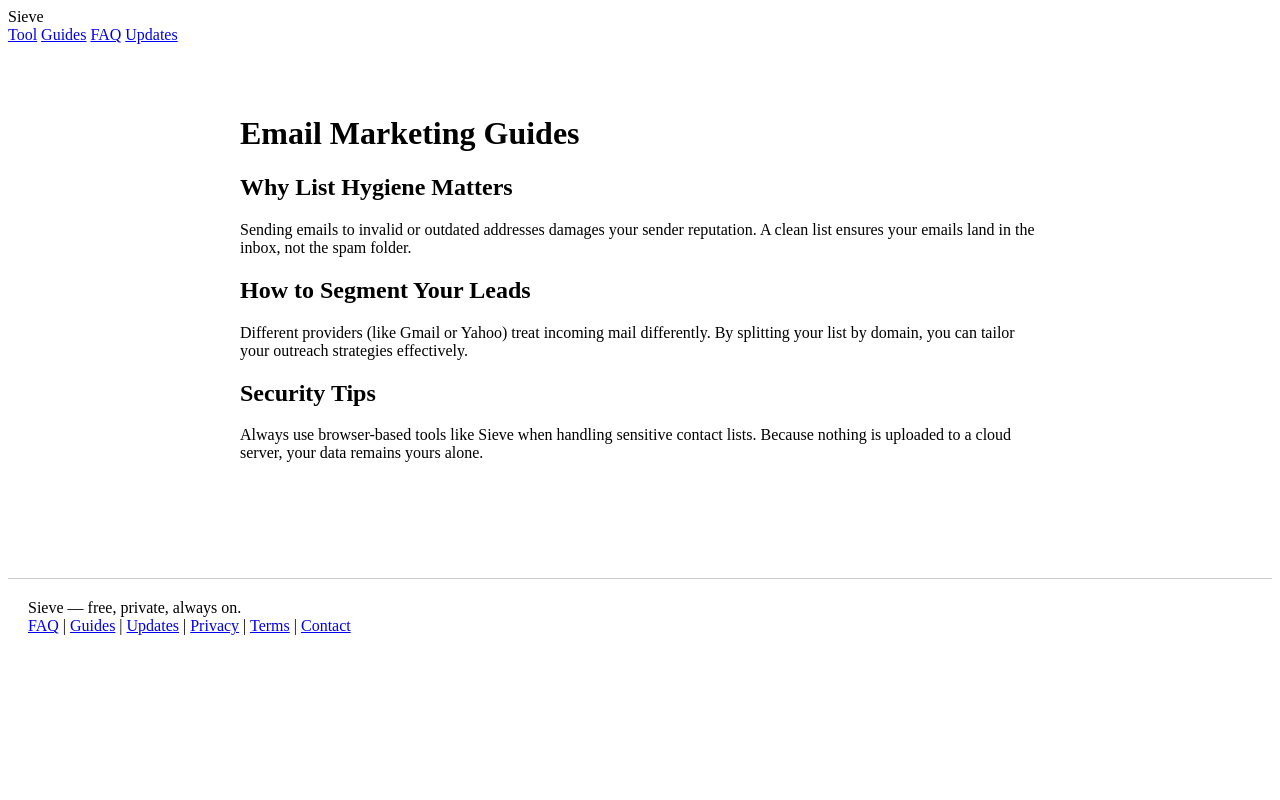
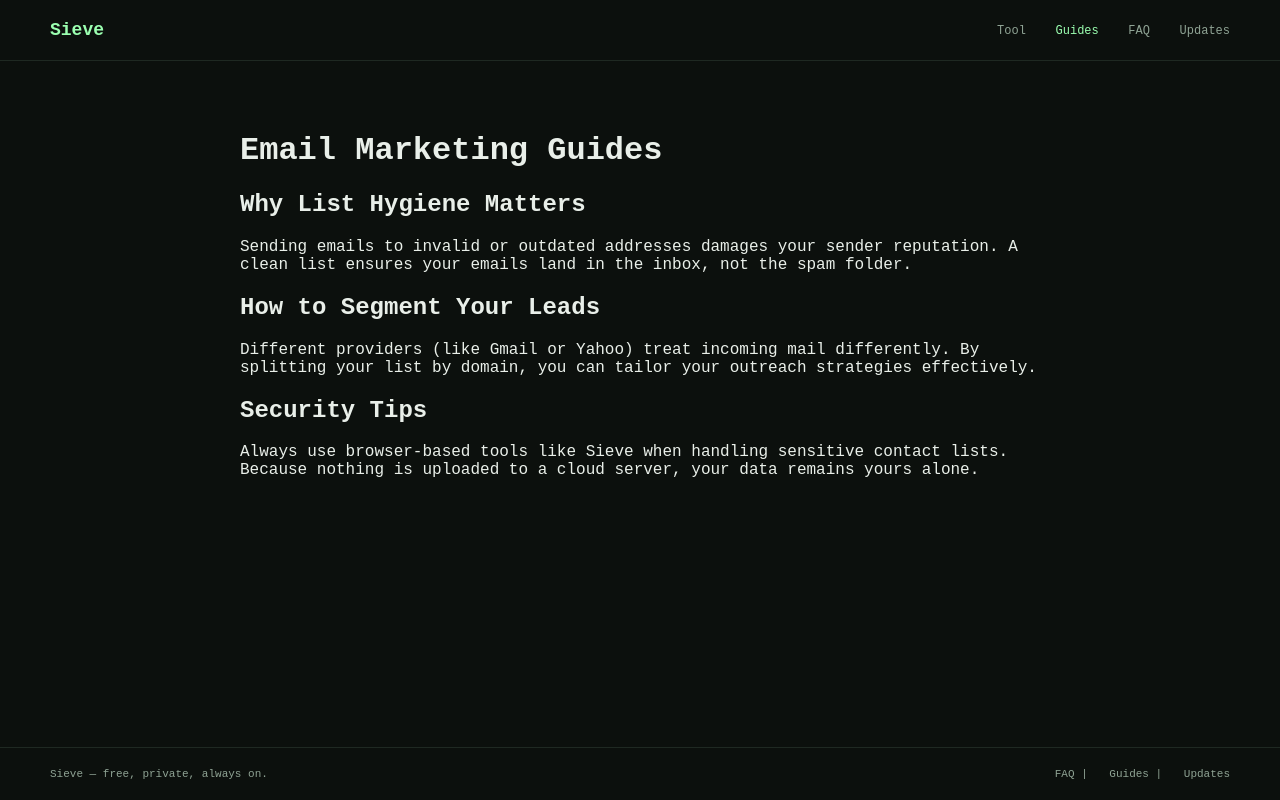
Before and after one commit to sixtuseedc/sieve, a website: page guides.html in a window 1280 px wide. Drawn offline with Linux system fonts and the light colour scheme.

Commit message:
Add CSS styles and update footer links in guides.html

```diff
--- a/guides.html
+++ b/guides.html
@@ -4,20 +4,30 @@
     <meta charset="UTF-8">
     <meta name="viewport" content="width=device-width, initial-scale=1.0">
     <title>Guides | Sieve Email Extractor</title>
-    <!-- Paste your CSS link or <style> block here -->
+    <style>
+        :root { --ink: #e9efe9; --ink-dim: #8fa394; --bg: #0c100d; --bg-raised: #121713; --line: #1f2922; --green: #9bffb0; }
+        body { background: var(--bg); color: var(--ink); font-family: 'JetBrains Mono', monospace; margin: 0; min-height: 100vh; display: flex; flex-direction: column; }
+        header { border-bottom: 1px solid var(--line); padding: 20px 50px; display: flex; justify-content: space-between; align-items: center; }
+        .brand { font-weight: bold; font-size: 18px; color: var(--green); }
+        .top-nav a { color: var(--ink-dim); text-decoration: none; margin-left: 20px; font-size: 12px; }
+        .top-nav a:hover { color: var(--green); }
+        .page-layout { max-width: 800px; margin: 0 auto; padding: 50px 20px; flex: 1; }
+        footer { border-top: 1px solid var(--line); padding: 20px 50px; display: flex; justify-content: space-between; color: var(--ink-dim); font-size: 11px; flex-wrap: wrap; gap: 15px; }
+        footer nav a { color: var(--ink-dim); text-decoration: none; margin-left: 15px; }
+    </style>
 </head>
 <body>
     <header>
         <div class="brand">Sieve</div>
         <nav class="top-nav">
             <a href="/">Tool</a>
-            <a href="/guides.html" style="text-decoration: underline;">Guides</a>
+            <a href="/guides.html" style="color: var(--green);">Guides</a>
             <a href="/faq.html">FAQ</a>
             <a href="/changelog.html">Updates</a>
         </nav>
     </header>
 
-    <main class="page-content" style="padding: 50px; max-width: 800px; margin: 0 auto;">
+    <main class="page-layout">
         <h1>Email Marketing Guides</h1>
         <h2>Why List Hygiene Matters</h2>
         <p>Sending emails to invalid or outdated addresses damages your sender reputation. A clean list ensures your emails land in the inbox, not the spam folder.</p>
@@ -29,15 +39,12 @@
         <p>Always use browser-based tools like Sieve when handling sensitive contact lists. Because nothing is uploaded to a cloud server, your data remains yours alone.</p>
     </main>
 
-    <footer style="margin-top: 50px; padding: 20px; border-top: 1px solid #ccc;">
+    <footer>
         <span>Sieve — free, private, always on.</span>
         <nav>
             <a href="/faq.html">FAQ</a> |
             <a href="/guides.html">Guides</a> |
-            <a href="/changelog.html">Updates</a> |
-            <a href="/privacy.html">Privacy</a> |
-            <a href="/terms.html">Terms</a> |
-            <a href="mailto:info.sieveap@proton.me">Contact</a>
+            <a href="/changelog.html">Updates</a>
         </nav>
     </footer>
 </body>
```
